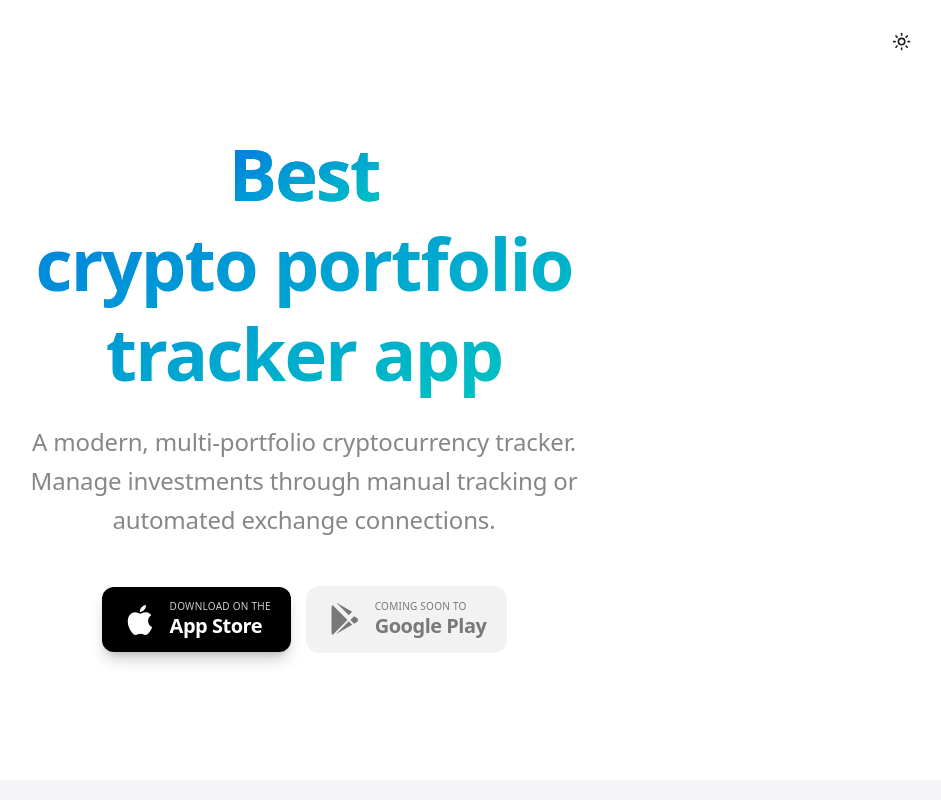
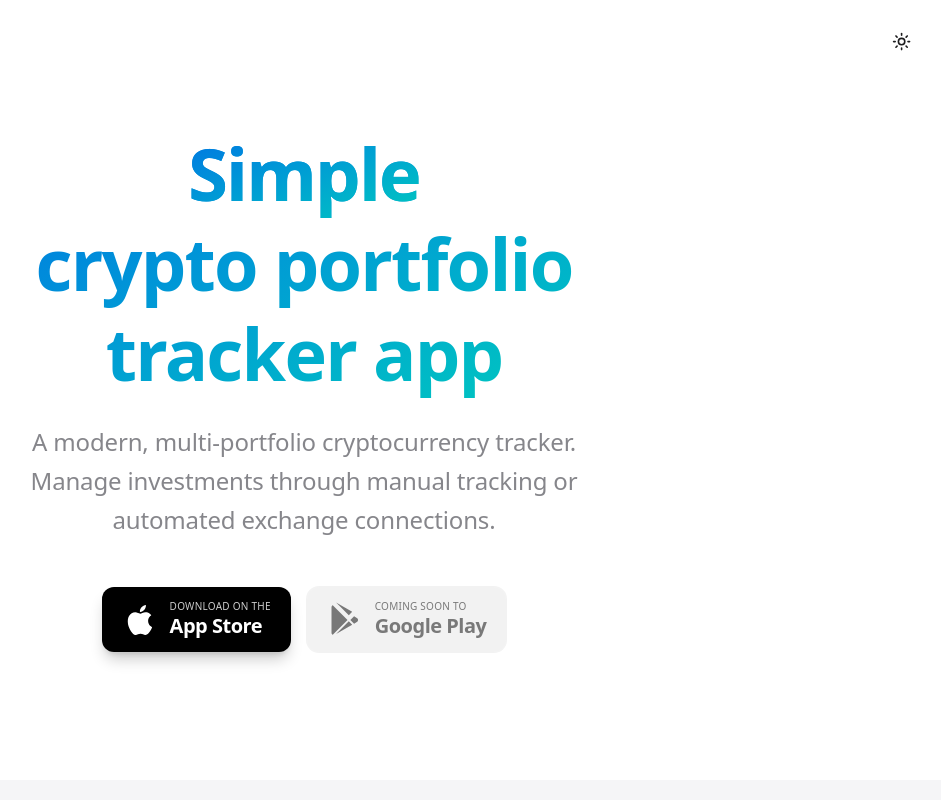
Before and after one commit to gug007/crypto-portfolio-next, a Next.js app: page / in a window 1280 px wide. Shown: the top 800 px of the page, without its empty margins (336-1277 px from the left). Built offline with nearby package versions, Linux system fonts and the light colour scheme.

Commit message:
Reorder words in TypewriterText component on homepage for improved emphasis and flow.

```diff
--- a/src/app/page.tsx
+++ b/src/app/page.tsx
@@ -15,9 +15,10 @@ export default function Home() {
           <div className="mx-auto flex max-w-4xl flex-col items-center text-center">
             <h1 className="inline-block bg-gradient-to-br from-[#0071e3] to-[#00c7be] bg-clip-text text-5xl font-semibold leading-tight tracking-tight text-transparent md:text-7xl md:leading-tight dark:from-[#2997ff] dark:to-[#64d2ff]">
               <TypewriterText
-                words={["Free", "Best", "Fast", "Secure", "Simple"]}
+                words={["Free", "Simple", "Best", "Fast", "Secure"]}
                 className="inline-block bg-gradient-to-br from-[#0071e3] to-[#00c7be] bg-clip-text text-transparent dark:from-[#2997ff] dark:to-[#64d2ff]"
-              /> <br />
+              />
+              <br />
               crypto portfolio <br />
               tracker app
             </h1>
```
